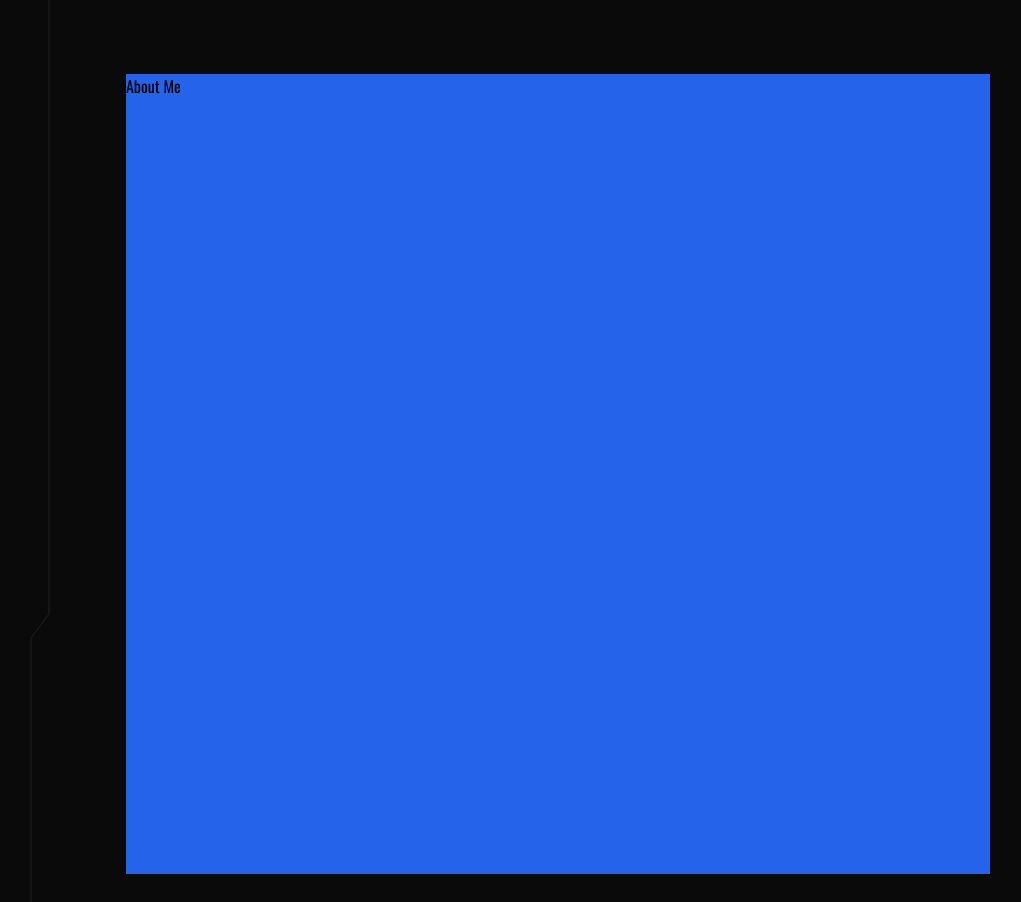
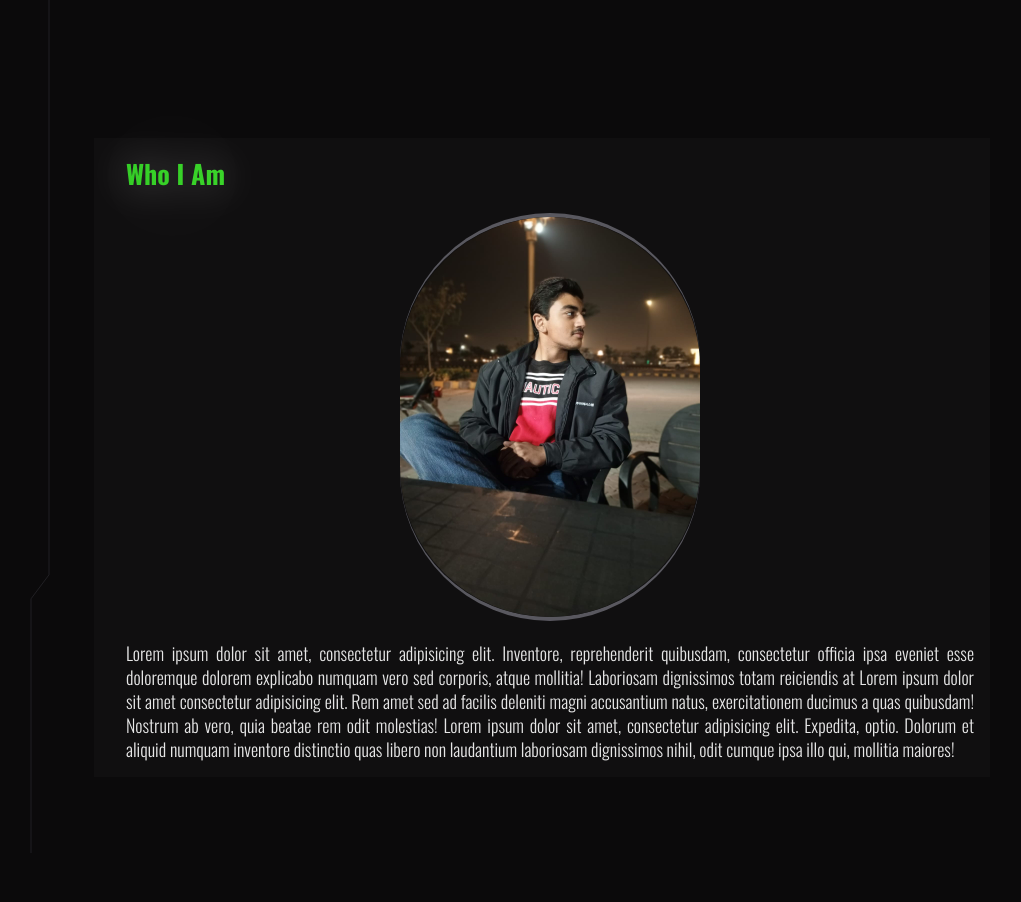
Before and after one commit to ShahabAthar25/portfolio-v2, a Next.js app: page / in a window 1280 px wide. Shown: the part 660-1562 px from the top of the page, without its empty margins (98-1119 px from the left). After the commit the page ends 1513 px from the top, so only its background shows below. Built offline with nearby package versions, Linux system fonts and the light colour scheme.

Commit message:
Add about section

```diff
--- a/app/page.tsx
+++ b/app/page.tsx
@@ -4,20 +4,15 @@ import Navbar from "@/components/Navbar";
 import { BackgroundBeams } from "@/components/ui/BGBeams";
 import { TracingBeam } from "@/components/ui/TracingBeam";
 
-export default function Home() {
+export default function Home(): JSX.Element {
   return (
     <div className="no-scrollbar">
       <Navbar />
-      <main className="mx-2">
-        <TracingBeam>
-          <div className="ml-8">
-            <Landing />
-            <About />
-          </div>
-        </TracingBeam>
-      </main>
+      <TracingBeam>
+        <Landing />
+        <About />
+      </TracingBeam>
       <BackgroundBeams />
-      <BackgroundBeams className="mt-64 sm:hidden" />
     </div>
   );
 }
--- a/components/About.tsx
+++ b/components/About.tsx
@@ -1,11 +1,38 @@
-import React from "react";
+import Image from "next/image";
+import profilePic from "@/assets/ProfilePic.jpeg";
 
-export default function About() {
+export default function About(): JSX.Element {
   return (
-    <div className="h-screen bg-red-600">
-      <div className="h-full bg-blue-600">
-        <h1>About Me</h1>
+    <div className="bg-shade-background py-4 pl-8 pr-4">
+      <h1 className="text-text text-[26px] font-bold text-transparent bg-clip-text bg-gradient-to-r from-primary to-accent drop-shadow-glow">
+        Who I Am
+      </h1>
+      <div className="flex items-center justify-center my-5">
+        <div className="rounded-full border-t-4 border-solid border-secondary">
+          <div className="rounded-full border-b-4 border-solid border-secondary">
+            <Image
+              src={profilePic}
+              width={300}
+              height={400}
+              placeholder="blur"
+              alt="Profile Picture"
+              className="rounded-full"
+            />
+          </div>
+        </div>
       </div>
+      <p className="font-light text-[18px] leading-6 text-justify text-text">
+        Lorem ipsum dolor sit amet, consectetur adipisicing elit. Inventore,
+        reprehenderit quibusdam, consectetur officia ipsa eveniet esse
+        doloremque dolorem explicabo numquam vero sed corporis, atque mollitia!
+        Laboriosam dignissimos totam reiciendis at Lorem ipsum dolor sit amet
+        consectetur adipisicing elit. Rem amet sed ad facilis deleniti magni
+        accusantium natus, exercitationem ducimus a quas quibusdam! Nostrum ab
+        vero, quia beatae rem odit molestias! Lorem ipsum dolor sit amet,
+        consectetur adipisicing elit. Expedita, optio. Dolorum et aliquid
+        numquam inventore distinctio quas libero non laudantium laboriosam
+        dignissimos nihil, odit cumque ipsa illo qui, mollitia maiores!
+      </p>
     </div>
   );
 }
--- /dev/null
+++ b/components/Cursor.tsx
@@ -0,0 +1,41 @@
+"use client";
+
+import { useEffect, useState } from "react";
+import { motion } from "framer-motion";
+
+export default function Cursor(): JSX.Element {
+  const [mousePos, setMousePos] = useState({ x: 0, y: 0 });
+
+  useEffect(() => {
+    const moveMouse = (e: MouseEvent): void => {
+      setMousePos({
+        x: e.clientX,
+        y: e.clientY,
+      });
+    };
+
+    window.addEventListener("mousemove", moveMouse);
+
+    return () => {
+      window.removeEventListener("mousemove", moveMouse);
+    };
+  });
+
+  const variants = {
+    default: {
+      x: mousePos.x,
+      y: mousePos.y,
+    },
+  };
+
+  return (
+    <div>
+      <motion.div
+        className="fixed top-0 left-0 h-[32px] w-[32px] border border-solid border-secondary rounded-full flex items-center justify-center"
+        variants={variants}
+        animate="default"
+      ></motion.div>
+      <motion.div className="bg-primary h-[5px] w-[5px] rounded-full"></motion.div>
+    </div>
+  );
+}
--- a/components/Landing.tsx
+++ b/components/Landing.tsx
@@ -10,17 +10,19 @@ export default function Landing(): JSX.Element {
   ];
 
   return (
-    <div className="flex justify-center flex-col h-full min-h-[calc(80vh)] text-[37px]">
+    <div className="flex flex-col h-[88vh] text-[37px] ml-10 mr-2">
+      <h1 className="text-secondary text-[18px] mt-1.5">Start</h1>
+      <div className="flex-[0.37]"></div>
       <h1 className="text-text bg-transparent">
         Hi, <span className="text-secondary">My name is</span>
       </h1>
-      <h1 className="text-text text-transparent bg-clip-text bg-gradient-to-r from-primary to-accent drop-shadow-glow shadow-lg">
+      <h1 className="text-transparent bg-clip-text bg-gradient-to-r from-primary to-accent drop-shadow-glow shadow-lg">
         Shahab Athar
       </h1>
       <h1 className="text-secondary">I am a</h1>
       <div className="text-text flex drop-shadow-glow shadow-2xl">
         <Typewriter words={words} loop={0} />
-        <h1 className="text-transparent">S</h1>
+        <h1 className="text-transparent select-none">S</h1>
       </div>
     </div>
   );
--- /dev/null
+++ b/components/ui/TextGenerateEffect.tsx
@@ -0,0 +1,49 @@
+"use client";
+import { useEffect } from "react";
+import { motion, stagger, useAnimate } from "framer-motion";
+import { cn } from "@/utils/cn";
+
+export const TextGenerateEffect = ({
+  words,
+  className,
+}: {
+  words: string;
+  className?: string;
+}) => {
+  const [scope, animate] = useAnimate();
+  let wordsArray = words.split(" ");
+  useEffect(() => {
+    animate(
+      "span",
+      {
+        opacity: 1,
+      },
+      {
+        duration: 2,
+        delay: stagger(0.1),
+      }
+    );
+  }, [scope.current]);
+
+  const renderWords = () => {
+    return (
+      <motion.div ref={scope}>
+        {wordsArray.map((word, idx) => {
+          return (
+            <motion.span key={word + idx} className="text-text opacity-0">
+              {word}{" "}
+            </motion.span>
+          );
+        })}
+      </motion.div>
+    );
+  };
+
+  return (
+    <div className={cn(className)}>
+      <div className="mt-4">
+        <div className=" text-text tracking-wide">{renderWords()}</div>
+      </div>
+    </div>
+  );
+};
--- a/tailwind.config.ts
+++ b/tailwind.config.ts
@@ -25,23 +25,15 @@ const config = {
       colors: {
         'text': '#e6e6e6',
         'background': '#0b0a0b',
-        'shade-background': "#2b282b",
+        'shade-background': "#100F10",
+        // 'shade-background': "#17181A",
         'primary': '#35ce27',
         'secondary': '#59585f',
         'accent': '#5eff3d',
         border: "hsl(var(--border))",
         input: "hsl(var(--input))",
         ring: "hsl(var(--ring))",
-        // background: "hsl(var(--background))",
         foreground: "hsl(var(--foreground))",
-        // primary: {
-        //   DEFAULT: "hsl(var(--primary))",
-        //   foreground: "hsl(var(--primary-foreground))",
-        // },
-        // secondary: {
-        //   DEFAULT: "hsl(var(--secondary))",
-        //   foreground: "hsl(var(--secondary-foreground))",
-        // },
         destructive: {
           DEFAULT: "hsl(var(--destructive))",
           foreground: "hsl(var(--destructive-foreground))",
@@ -50,10 +42,6 @@ const config = {
           DEFAULT: "hsl(var(--muted))",
           foreground: "hsl(var(--muted-foreground))",
         },
-        // accent: {
-        //   DEFAULT: "hsl(var(--accent))",
-        //   foreground: "hsl(var(--accent-foreground))",
-        // },
         popover: {
           DEFAULT: "hsl(var(--popover))",
           foreground: "hsl(var(--popover-foreground))",
```
Also changed, not shown: app/globals.css (indentation only), assets/ProfilePic.jpeg (added).
